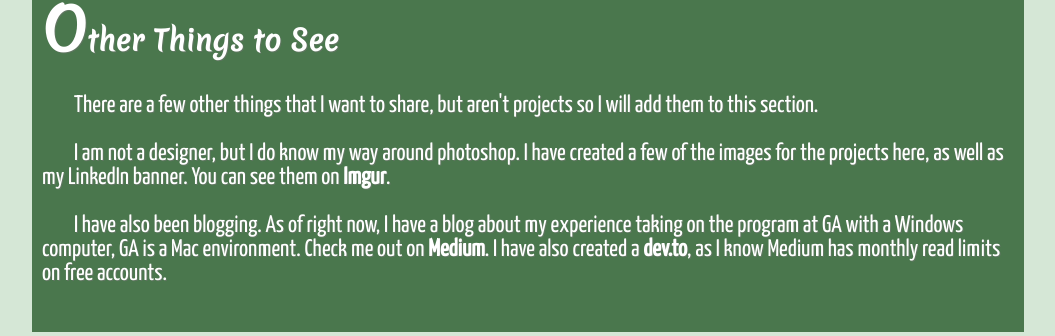
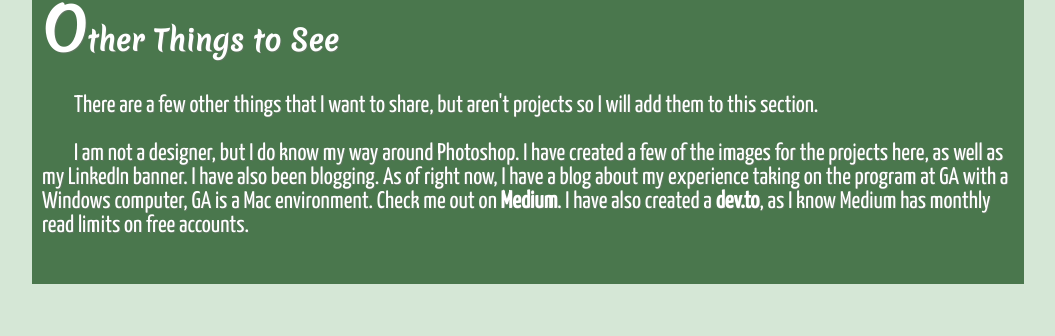
Before and after one commit to DaveSchuetz/DaveSchuetz.github.io, a React (Create React App) app: page / in a window 1280 px wide. Shown: the part 2284-2620 px from the top of the page, without its empty margins (112-1167 px from the left). Built offline with nearby package versions, Linux system fonts and the light colour scheme.

Commit message:
Fixed some typos

```diff
--- a/src/components/More.js
+++ b/src/components/More.js
@@ -7,8 +7,7 @@ class More extends Component {
         <div className="info extras">
             <h3 className="project-title">Other Things to See</h3>
             <p className="indent">There are a few other things that I want to share, but aren't projects so I will add them to this section.</p>
-            <p className="indent">I am not a designer, but I do know my way around photoshop. I have created a few of the images for the projects here, as well as my LinkedIn banner. You can see them on <a href="https://imgur.com/user/schuetz00/posts" className="extra-link" target="_blank" rel="noopener noreferrer">Imgur</a>.</p>
-            <p className="indent">I have also been blogging. As of right now, I have a blog about my experience taking on the program at GA with a Windows computer, GA is a Mac environment. Check me out on <a href="https://medium.com/@dave.schuetz" className="extra-link" target="_blank" rel="noopener noreferrer">Medium</a>. I have also created a <a href="https://dev.to/daveschuetz" className="extra-link" target="_blank" rel="noopener noreferrer">dev.to</a>, as I know Medium has monthly read limits on free accounts.</p>
+            <p className="indent">I am not a designer, but I do know my way around Photoshop. I have created a few of the images for the projects here, as well as my LinkedIn banner. I have also been blogging. As of right now, I have a blog about my experience taking on the program at GA with a Windows computer, GA is a Mac environment. Check me out on <a href="https://medium.com/@dave.schuetz" className="extra-link" target="_blank" rel="noopener noreferrer">Medium</a>. I have also created a <a href="https://dev.to/daveschuetz" className="extra-link" target="_blank" rel="noopener noreferrer">dev.to</a>, as I know Medium has monthly read limits on free accounts.</p>
         </div>
       );
     }
```
